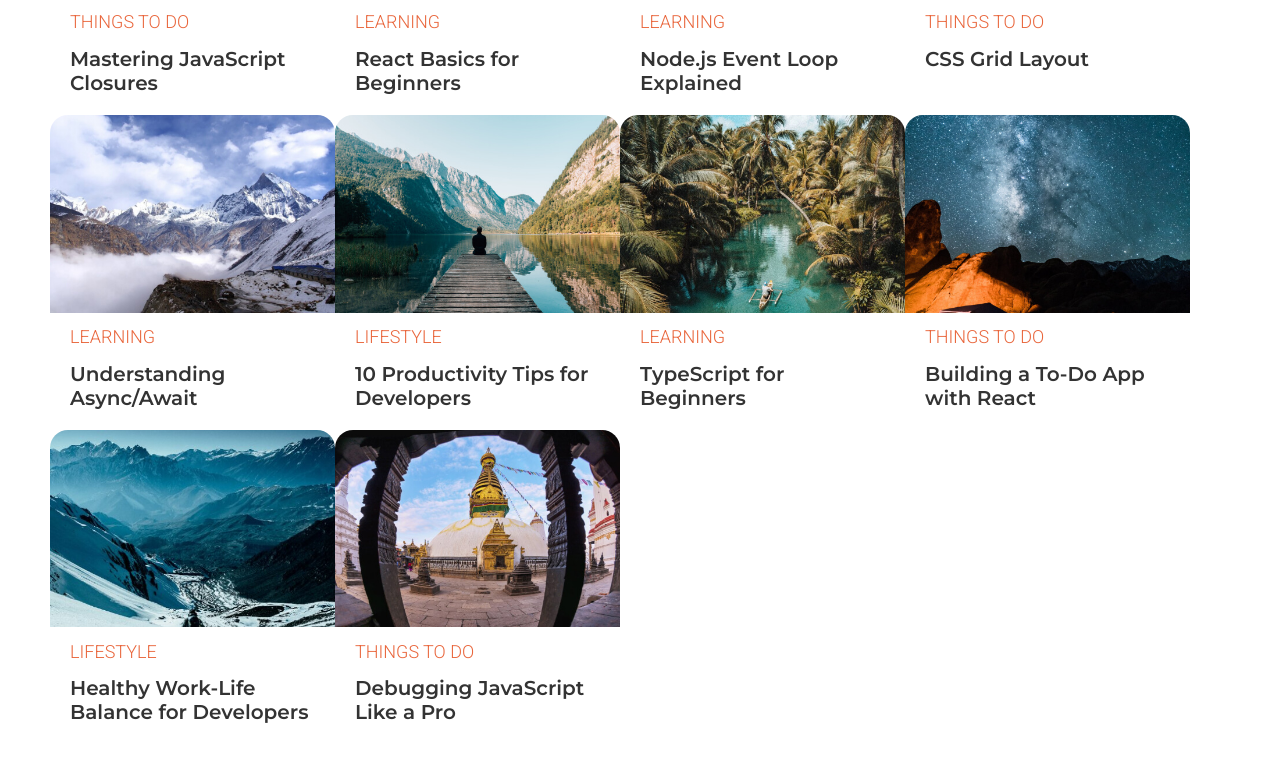
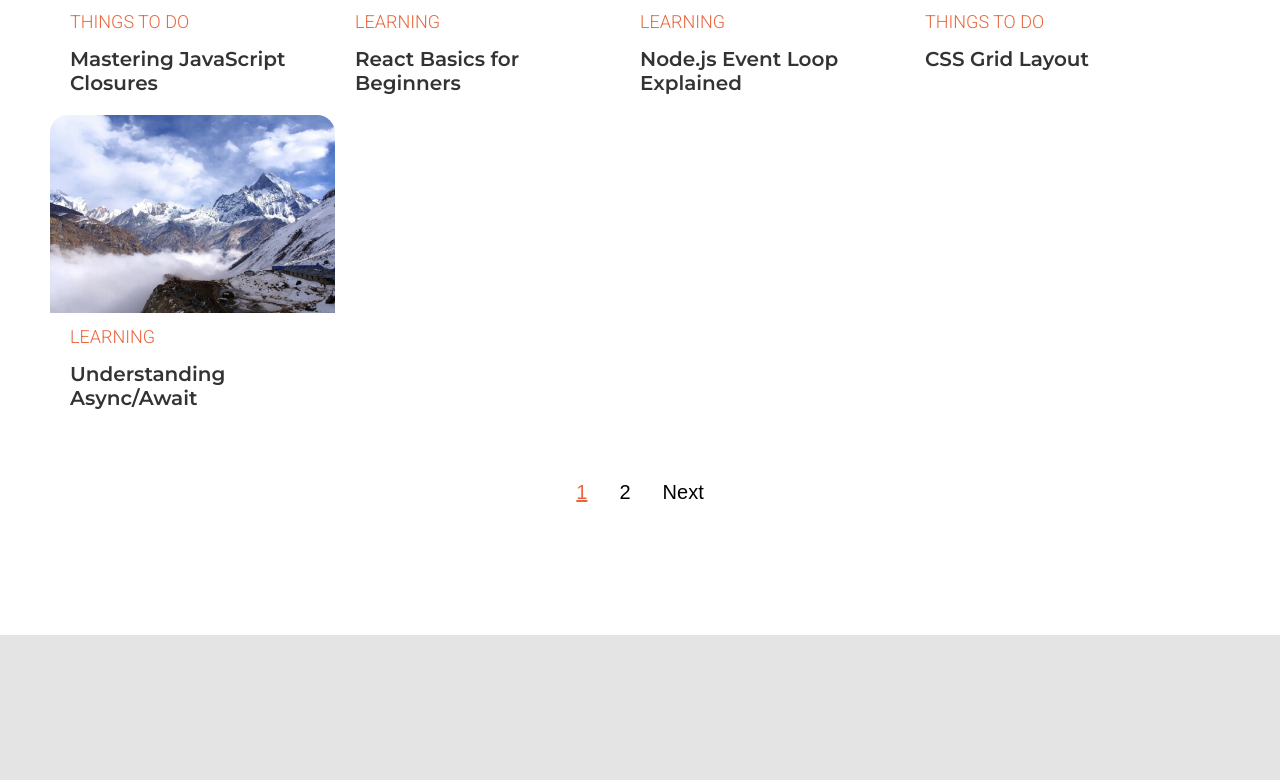
Before and after one commit to alsubogdanov/projectTravelInClass, a React (Create React App) app: page /blog in a window 1280 px wide. Shown: the part 810-1590 px from the top of the page. Built offline with nearby package versions, Linux system fonts and the light colour scheme.

Commit message:
pagination, scroll to top

```diff
--- a/src/App.js
+++ b/src/App.js
@@ -10,6 +10,8 @@ import BlogPage from './components/BlogPage';
 import Counter from './components/Counter';
 import SearchOverlay from './components/SearchOverlay';
 import { useState } from 'react';
+import ScrollToTop from './components/ScrollToTop';
+import FAQPage from './components/FAQPage';
 
 function App() {
 	const [isOverlayOpen, setIsOverlayOpen] = useState(false)
@@ -17,12 +19,14 @@ function App() {
     <div className='App d-flex f-column'>
       <Header onSearchClick={()=>setIsOverlayOpen(true)}/>
       <main>
+			<ScrollToTop/>
         <Routes>
           <Route path='/' element={<Home />} />
           <Route path='/about' element={<About />} />
           <Route path='/contact' element={<Contact />} />
 			 <Route path='/blog' element={<BlogPage />} />
           <Route path='/gallery' element={<Gallery />} />
+			 <Route path='/faq' element={<FAQPage />} />
 			 <Route path='/test' element={<Counter />} />
           <Route path='/article/:id' element={<SingleArticle />} />
           {/* <Route path="/" element={<Home />} />
--- a/src/components/BlogPage.jsx
+++ b/src/components/BlogPage.jsx
@@ -308,6 +308,20 @@ function BlogPage() {
   const searchTerm = params.get('search') || '';
   const category = params.get('cats') || '';
 
+  //pagination
+  const [currentPage, setCurrentPage] = useState(1);
+  const articlePerPage = 5; // count articles on page
+
+  //1*5=5; 5-5=0 -> [0...4];
+  //2*5=10; 10-5=5 -> [5 ... 9]
+  //3*5=15; 15-5=10 -> [10 ... 14]
+  const indexOfLastArticle = currentPage * articlePerPage;
+  const indexOfFirstArticle = indexOfLastArticle - articlePerPage;
+
+  const currentArticles = filteredArticles.slice(indexOfFirstArticle, indexOfLastArticle);
+
+  const totalPages = Math.ceil(filteredArticles.length / articlePerPage); //5
+
   useEffect(() => {
     const filtered = articles.filter((item) => {
       if (searchTerm) {
@@ -327,18 +341,51 @@ function BlogPage() {
   return (
     <div>
       <Hero content={heroContent} />
-      <section className='blog-page '>
+      <section className='blog-page mb13'>
         <div className='container'>
           {(searchTerm || category) && (
             <h2>
               {category ? `Results by cats: "${category}"` : `Results by search: "${searchTerm}"`}
             </h2>
           )}
-          <div className='blog-page__wrap d-flex f-wrap mt13 mb10'>
-            {filteredArticles &&
-              filteredArticles.length > 0 &&
-              filteredArticles.map((item) => <ArticleCard key={item.id} article={item} />)}
+          <div className='blog-page__wrap d-flex f-wrap mt13 mb5'>
+            {currentArticles &&
+              currentArticles.length > 0 &&
+              currentArticles.map((item) => <ArticleCard key={item.id} article={item} />)}
           </div>
+          {totalPages > 1 && (
+            <div className='pagination d-flex jcc g2'>
+              {/* <button
+				  onClick={()=>setCurrentPage(prev=>Math.max(prev-1, 1))}
+				  disabled={currentPage===1}
+				  >Prev</button> */}
+              {currentPage > 1 && (
+                <button onClick={() => setCurrentPage((prev) => Math.max(prev - 1, 1))}>
+                  Prev
+                </button>
+              )}
+              {[...Array(totalPages)].map((_, ind) => (
+                <button
+                  key={`pagin-${ind}`}
+                  onClick={() => setCurrentPage(ind + 1)}
+                  // onClick={setCurrentPage(ind+1)} // Not correct -> call setCurrentPage()
+                  className={currentPage === ind + 1 ? 'active' : ''}>
+                  {ind + 1}
+                </button>
+              ))}
+
+              {/* <button
+                onClick={() => setCurrentPage((prev) => Math.min(prev + 1, totalPages))}
+                disabled={currentPage === totalPages}>
+                Next
+              </button> */}
+              {currentPage !== totalPages && (
+                <button onClick={() => setCurrentPage((prev) => Math.min(prev + 1, totalPages))}>
+                  Next
+                </button>
+              )}
+            </div>
+          )}
         </div>
       </section>
       <section className='article__cards pt14'>
--- /dev/null
+++ b/src/components/FAQPage.jsx
@@ -0,0 +1,17 @@
+import React from 'react';
+import Hero from './Hero';
+
+function FAQPage() {
+  const heroContent = {
+    bgImg: '/img/about-banner.jpg',
+    title: 'FAQ',
+    text: 'Home / FAQ',
+  };
+  return (
+    <div>
+      <Hero content={heroContent} />
+    </div>
+  );
+}
+
+export default FAQPage;
--- a/src/components/Header.jsx
+++ b/src/components/Header.jsx
@@ -22,7 +22,7 @@ function Header({ onSearchClick }) {
     { name: 'test', url: '/test' },
     { name: 'gallery', url: '/gallery' },
     { name: 'contact', url: '/contact' },
-    { name: 'FAQs', url: '/faqs' },
+    { name: 'FAQs', url: '/faq' },
   ];
   const navMenu = nav.map((item, ind) => (
     <li key={`nav-${ind}`}>
--- /dev/null
+++ b/src/components/ScrollToTop.jsx
@@ -0,0 +1,13 @@
+import React, { useEffect } from 'react';
+import { useLocation } from 'react-router-dom';
+
+function ScrollToTop() {
+  const { pathname } = useLocation();
+  useEffect(() => {
+    window.scrollTo(0, 0);
+  }, [pathname]);
+
+  return null;
+}
+
+export default ScrollToTop;
--- a/src/style/main.scss
+++ b/src/style/main.scss
@@ -534,3 +534,13 @@ article {
     }
   }
 }
+.pagination {
+  button {
+    font-size: 2rem;
+    cursor: pointer;
+    &.active {
+      color: $primary;
+      text-decoration: underline;
+    }
+  }
+}
```
